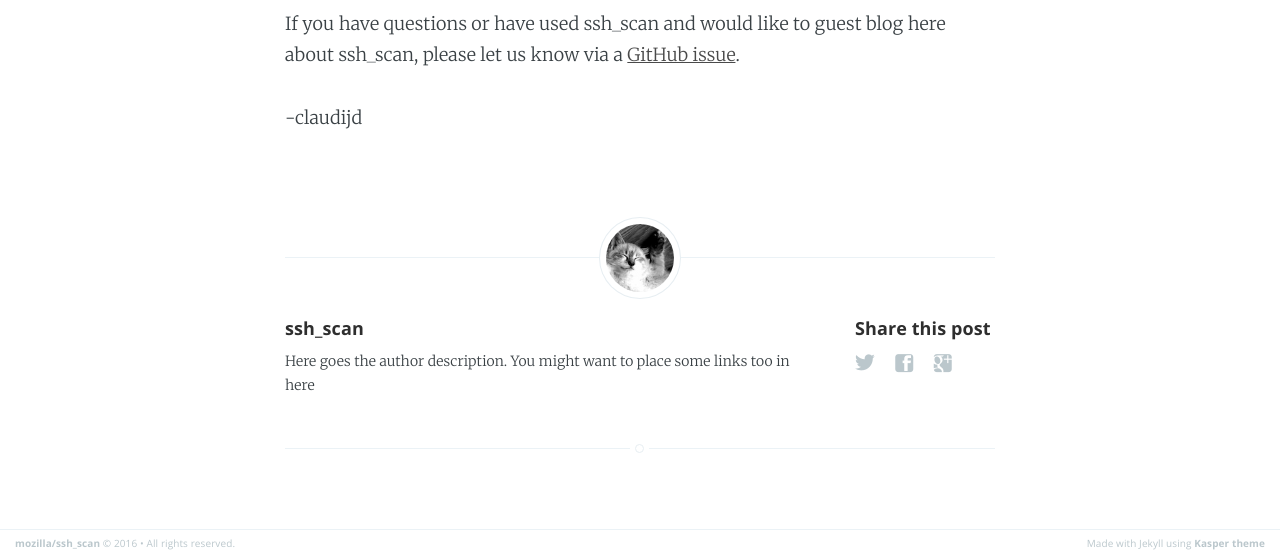
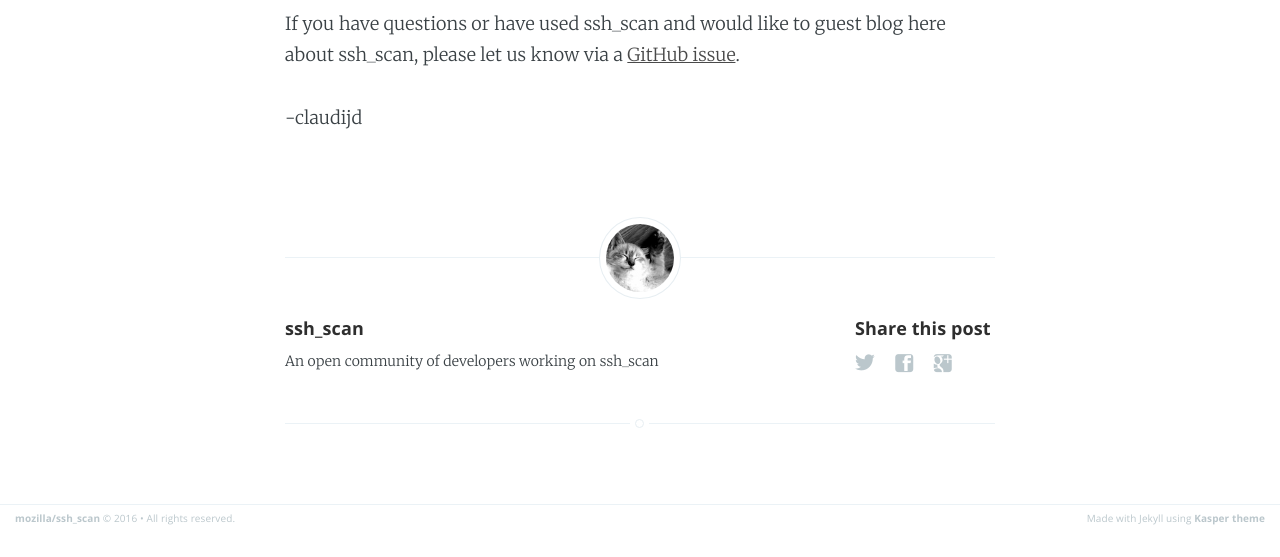
Before and after one commit to mozilla/ssh_scan, a Jekyll site: the page built from _posts/2016-10-20-first-meeting-with-mwos-project-team.md, in a window 1280 px wide and 900 px high, scrolled down 2150 px, cut to the strip 343-900 px from the top of the window. Built offline with Jekyll 4.4.1, drawn with Linux system fonts in a browser that asks for light colours; after the commit the page ends 3026 px from its top, so only the background shows below that.

Commit message:
Fixe author description

```diff
--- a/_layouts/post.html
+++ b/_layouts/post.html
@@ -55,7 +55,7 @@ post_class: post-template
                     <h4> {{ site.author }} </h4>
                     <!-- Author Bio -->
                     <p>
-                        Here goes the author description. You might want to place some links too in here
+                        An open community of developers working on ssh_scan
                     </p>
                 </section>
             {% endif %}
```
